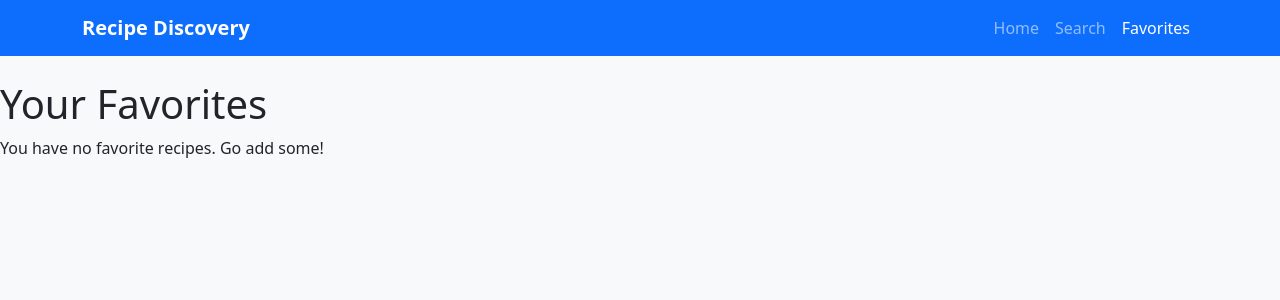
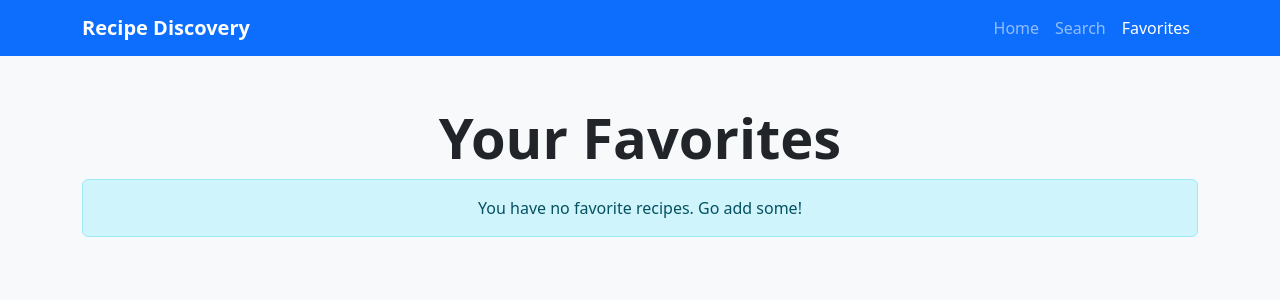
Before and after one commit to structbase/RecipeDiscovery, a React (Vite) app: page /favorites in a window 1280 px wide. Shown: the top 300 px of the page. Built offline with nearby package versions, Linux system fonts and the light colour scheme.

Commit message:
Error handling
update to error handling using created components

```diff
--- a/src/pages/Category.tsx
+++ b/src/pages/Category.tsx
@@ -1,4 +1,4 @@
-import {useParams } from "react-router-dom";
+import { useParams } from "react-router-dom";
 import useFetch from "../hooks/useFetch";
 import type { MealSummary } from "../types/meal";
 import type { MealsResponse } from "../types/api";
@@ -18,7 +18,13 @@ export default function Category() {
     if (loading) {
         return (
             <div className="container my-5">
-                <Spinner />
+                <div className="row">
+                    <div className="col">
+                        <div className="text-center">
+                            <Spinner />
+                        </div>
+                    </div>
+                </div>
             </div>
         );
     }
@@ -26,7 +32,11 @@ export default function Category() {
     if (error) {
         return (
             <div className="container my-5">
-                <ErrorMessage message="Error loading meals." />
+                <div className="row">
+                    <div className="col">
+                        <ErrorMessage message="Error loading meals." />
+                    </div>
+                </div>
             </div>
         );
     }
--- a/src/pages/Favorites.tsx
+++ b/src/pages/Favorites.tsx
@@ -3,6 +3,8 @@ import { useFavorites } from "../context/FavoritesContext";
 import MealCard from "../components/MealCard";
 import type { MealSummary } from "../types/meal";
 import type { MealsResponse } from "../types/api";
+import Spinner from "../components/Spinner";
+import ErrorMessage from "../components/ErrorMessage";
 
 export default function Favorites() {
     const { favorites } = useFavorites();
@@ -55,27 +57,54 @@ export default function Favorites() {
     // If no favorites, show message
     if (favorites.length === 0) {
         return (
-            <div>
-                <h1>Your Favorites</h1>
-                <p>You have no favorite recipes. Go add some!</p>
+            <div className="container my-5">
+                <div className="row">
+                    <div className="col">
+                        <h1 className="display-4 fw-bold text-center">
+                            Your Favorites
+                        </h1>
+                        <div
+                            className="alert alert-info text-center"
+                            role="alert"
+                        >
+                            <p className="mb-0">
+                                You have no favorite recipes. Go add some!
+                            </p>
+                        </div>
+                    </div>
+                </div>
             </div>
         );
     }
 
     if (loading) {
         return (
-            <div>
-                <h1>Your Favorites</h1>
-                <p>Loading favorite recipes...</p>
+            <div className="container my-5">
+                <div className="row">
+                    <div className="col">
+                        <h1 className="display-4 fw-bold text-center">
+                            Your Favorites
+                        </h1>
+                        <div className="text-center">
+                            <Spinner />
+                        </div>
+                    </div>
+                </div>
             </div>
         );
     }
 
     if (error) {
         return (
-            <div>
-                <h1>Your Favorites</h1>
-                <p>Error loading favorite recipes: {error.message}</p>
+            <div className="container my-5">
+                <div className="row">
+                    <div className="col">
+                        <h1 className="display-4 fw-bold text-center">
+                            Your Favorites
+                        </h1>
+                        <ErrorMessage message={error.message} />
+                    </div>
+                </div>
             </div>
         );
     }
```
